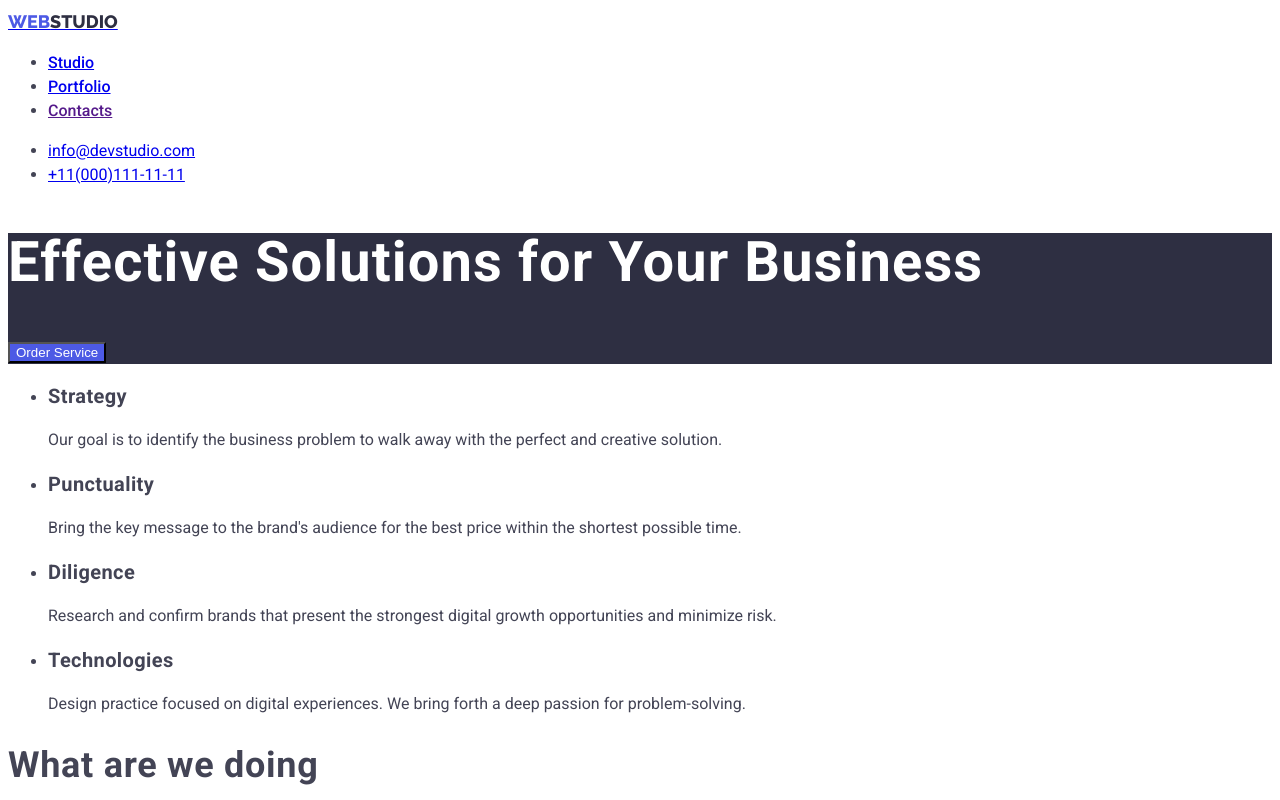
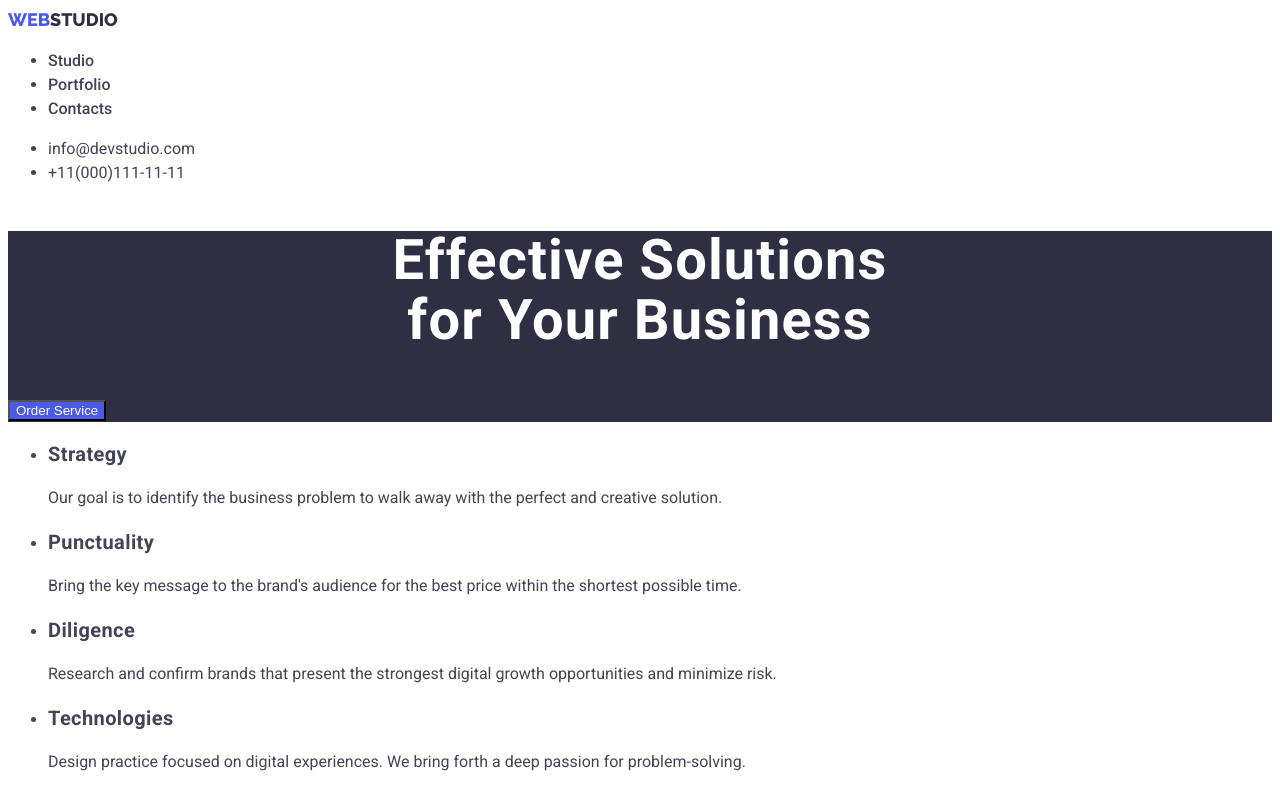
Before and after one commit to MaximShilin/goit-markup-hw-02, a plain HTML site: page index.html in a window 1280 px wide. Shown: the top 800 px of the page. Drawn offline with Linux system fonts and the light colour scheme.

Commit message:
дз 2 css изменения

```diff
--- a/css/styles.css
+++ b/css/styles.css
@@ -8,7 +8,6 @@
     --footer-text-color:#E7E9FC;
 }
 
-
 body {
     font-family: 'Roboto', sans-serif;
     color: var(--text-color); font-size: 16px;
@@ -17,23 +16,34 @@ body {
 
 /*---------LOGO---------*/
 .header-logo-web, .footer-logo-web {
-    color: var(--brand-color);}
+    color: var(--brand-color);
+}
 .header-logo-studio {
     color: var(--title-color)}
 .footer-logo-studio {
     color: var(--brand-color-team);}
 .header-logo, .footer-logo {
+    text-decoration: none;
     font-family: 'Raleway', sans-serif;
     font-size: 18px;
+    font-weight: 800;
+    line-height: 1.33;
 }
 
 /*---------HEDER---------*/
 .header {
-    background: var(--background-color);}
+    background: var(--background-color);
+}
 .header-item {
     font-weight: 500;}
+.header-link {
+    color: inherit;
+    text-decoration: none}
 .header-link:is(:hover, :focus) {
     color: var(--pressed-state-color);}
+.mail-link, .tel-link {
+    color: inherit;
+    text-decoration: none}
 .mail-link:is(:hover, :focus) {
     color: var(--pressed-state-color);}
 .tel-link:is(:hover, :focus) {
@@ -43,11 +53,12 @@ body {
     background: var(--title-color)}
 .hiro-title {
     font-size: 56px;
+    font-weight: 700;
     line-height: 1.07;
     letter-spacing: 0.02em;
-    color: var(--background-color);}
+    color: var(--background-color);
+    text-align: center;}
 .hiro-btn {
-    cursor: pointer;
     background-color: var(--brand-color);
     color: var(--background-color);}
 .hiro-btn:is(:hover, :focus) {
@@ -63,14 +74,17 @@ body {
 .examples-title {
     font-size: 36px;
     line-height: 1.11;
-    letter-spacing: 0.02em;}
+    letter-spacing: 0.02em;
+    text-align: center;}
 
 /*---------Team-Section---------*/
+.team {
+    background: var(--brand-color-team);}
 .team-title {
     font-size: 36px;
     line-height: 1.11;
     letter-spacing: 0.02em;
-    background: var(--brand-color-team);}
+    text-align: center;}
 .team-item-title {
     font-size: 20px;
     line-height: 1.2;
@@ -78,7 +92,9 @@ body {
 
 /*---------Buttons-Section---------*/
 .buttons-btn {
-    cursor: pointer}
+    cursor: pointer;
+    color: var(--brand-color);
+background-color: var(--brand-color-team);}
 
 /*---------Buttons-Section---------*/
 .projects-title {
--- a/index.html
+++ b/index.html
@@ -30,7 +30,7 @@
 
     <main>
         <section class="hiro">
-            <h1 class="hiro-title">Effective Solutions for Your Business</h1>
+            <h1 class="hiro-title">Effective Solutions<br> for Your Business</h1>
             <button class="hiro-btn" type="button">Order Service</button>
         </section>
 
```
